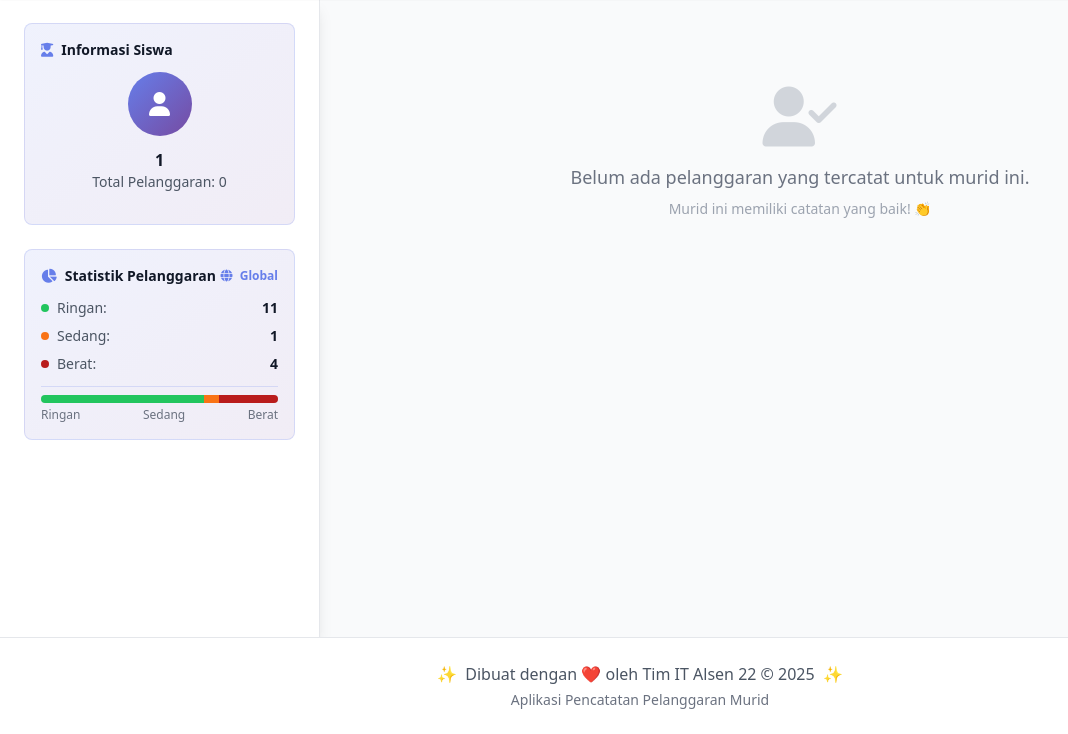
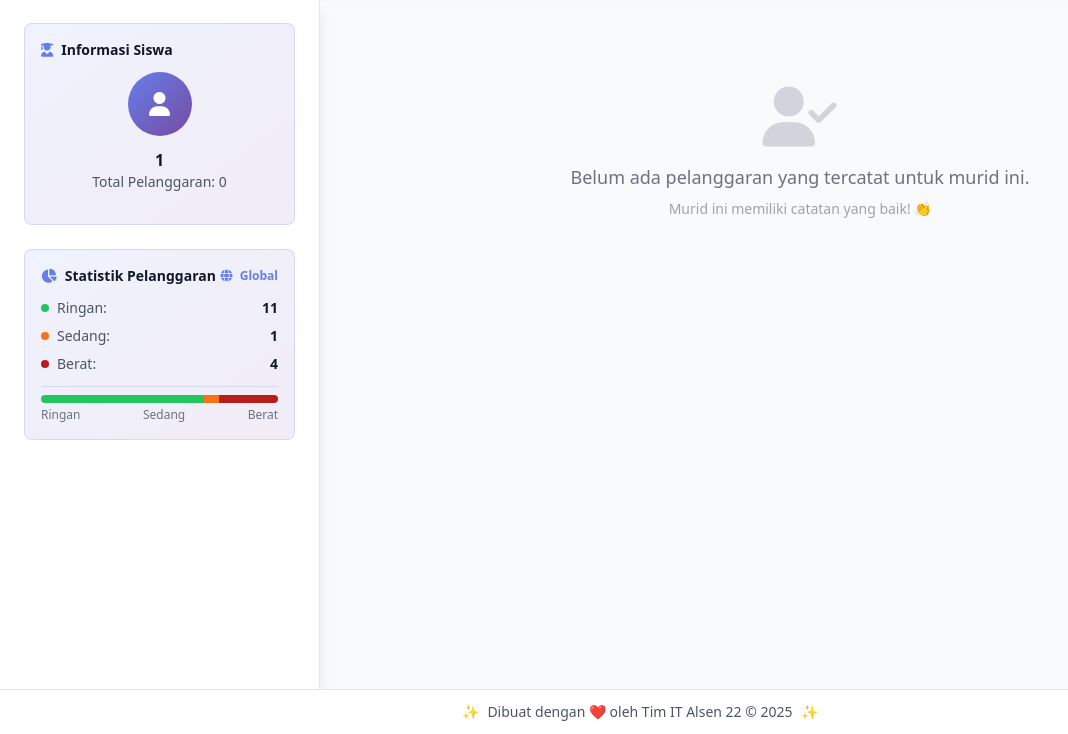
Before and after one commit to alaihsan/tansealsen-1.0, a Flask app: page /history/1 in a window 1280 px wide. Shown: the part 66-800 px from the top of the page, without its empty margins (0-1068 px from the left). Run offline with Flask 3, Linux system fonts and the light colour scheme; the visitor is signed in with stand-in values (Sample User, id 1); some libraries are stand-ins or nearby versions.

Commit message:
Refactor footer styles for consistency and improved layout in index and student history pages

```diff
--- a/my_app/templates/index.html
+++ b/my_app/templates/index.html
@@ -480,14 +480,13 @@
         </div>
 
         <!-- Footer -->
-        <footer class="bg-white border-t border-gray-200 py-6 px-6">
+        <footer class="bg-white border-t border-gray-200 py-3 px-6">
             <div class="text-center">
-                <p class="text-gray-600 flex items-center justify-center">
+                <p class="text-gray-600 flex items-center justify-center text-sm">
                     <span class="mr-2">✨</span>
                     Dibuat dengan ❤️ oleh Tim IT Alsen 22 &copy; 2025
                     <span class="ml-2">✨</span>
                 </p>
-                <p class="text-sm text-gray-500 mt-1">Aplikasi Pencatatan Pelanggaran Murid</p>
             </div>
         </footer>
     </div>
--- a/my_app/templates/student_history.html
+++ b/my_app/templates/student_history.html
@@ -273,14 +273,13 @@
         </div>
 
     <!-- Footer -->
-        <footer class="bg-white border-t border-gray-200 py-6 px-6">
+    <footer class="bg-white border-t border-gray-200 py-3 px-6">
         <div class="text-center">
-                <p class="text-gray-600 flex items-center justify-center">
+            <p class="text-gray-600 flex items-center justify-center text-sm">
                 <span class="mr-2">✨</span>
                 Dibuat dengan ❤️ oleh Tim IT Alsen 22 &copy; 2025
                 <span class="ml-2">✨</span>
             </p>
-                <p class="text-sm text-gray-500 mt-1">Aplikasi Pencatatan Pelanggaran Murid</p>
         </div>
     </footer>
     </div>
```
Lines whose indentation alone changed are shown as unchanged.
